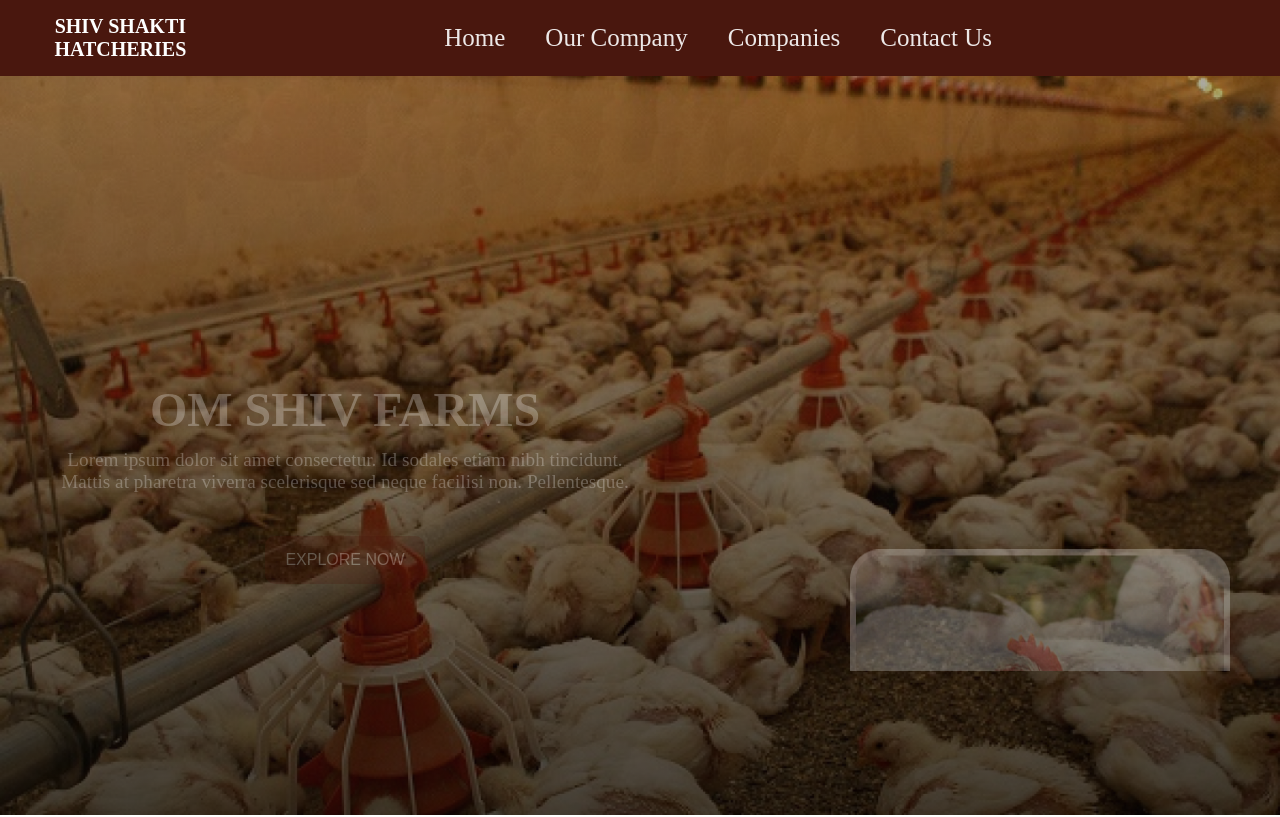
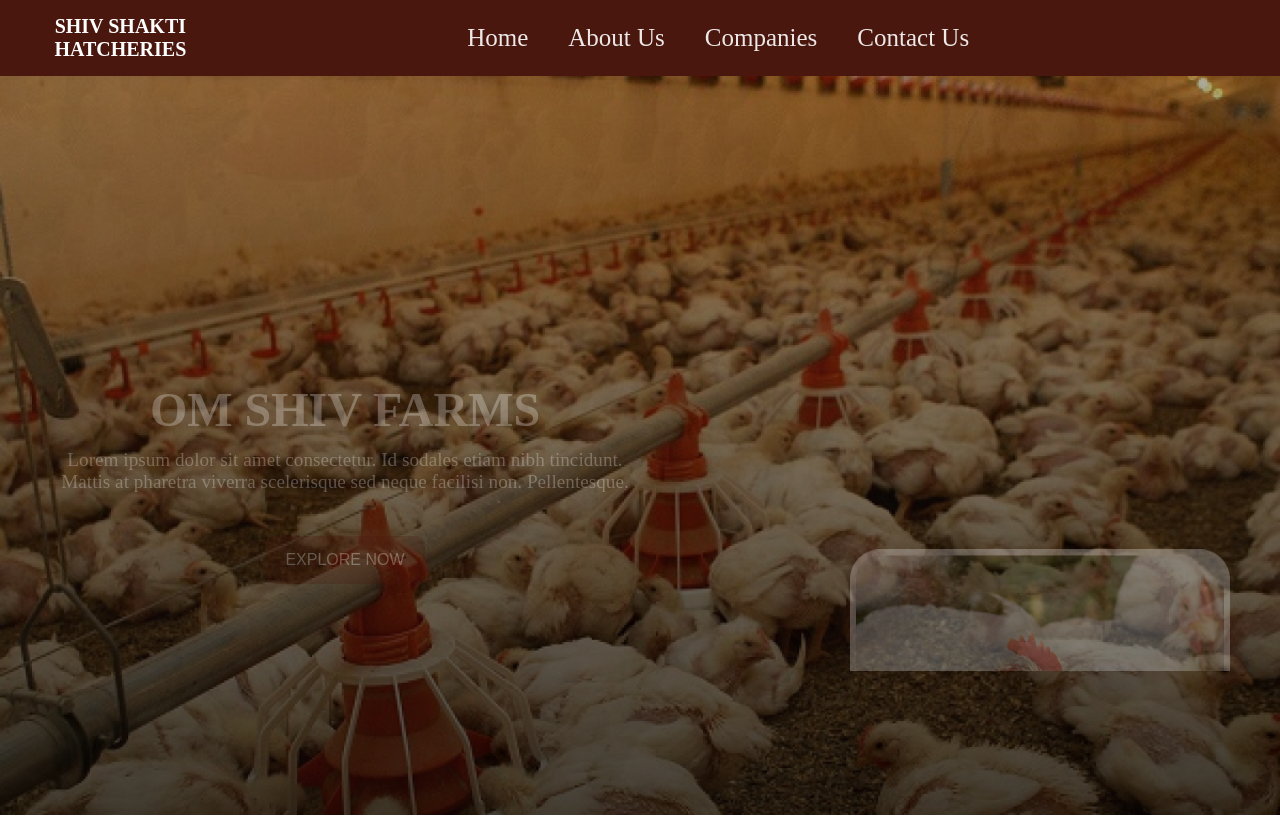
Before and after one commit to priyamuskan-2901/shiv_shakti, a React (Vite) app: page / in a window 1280 px wide. Shown: the top 817 px of the page. Built offline with nearby package versions, Linux system fonts and the light colour scheme.

Commit message:
Update Navbar.jsx
updated nav bar menuitem name from "Our company" to "About Us"

```diff
--- a/src/components/Navbar/Navbar.jsx
+++ b/src/components/Navbar/Navbar.jsx
@@ -25,7 +25,7 @@ export const Navbar = () => {
             <a href="/">Home</a>
           </li>
           <li className={styles.menuitem}>
-            <a href="#about">Our Company</a>
+            <a href="#about">About Us</a>
           </li>
           <li className={styles.menuitem}>
             <a href="#companies">Companies</a>
```
